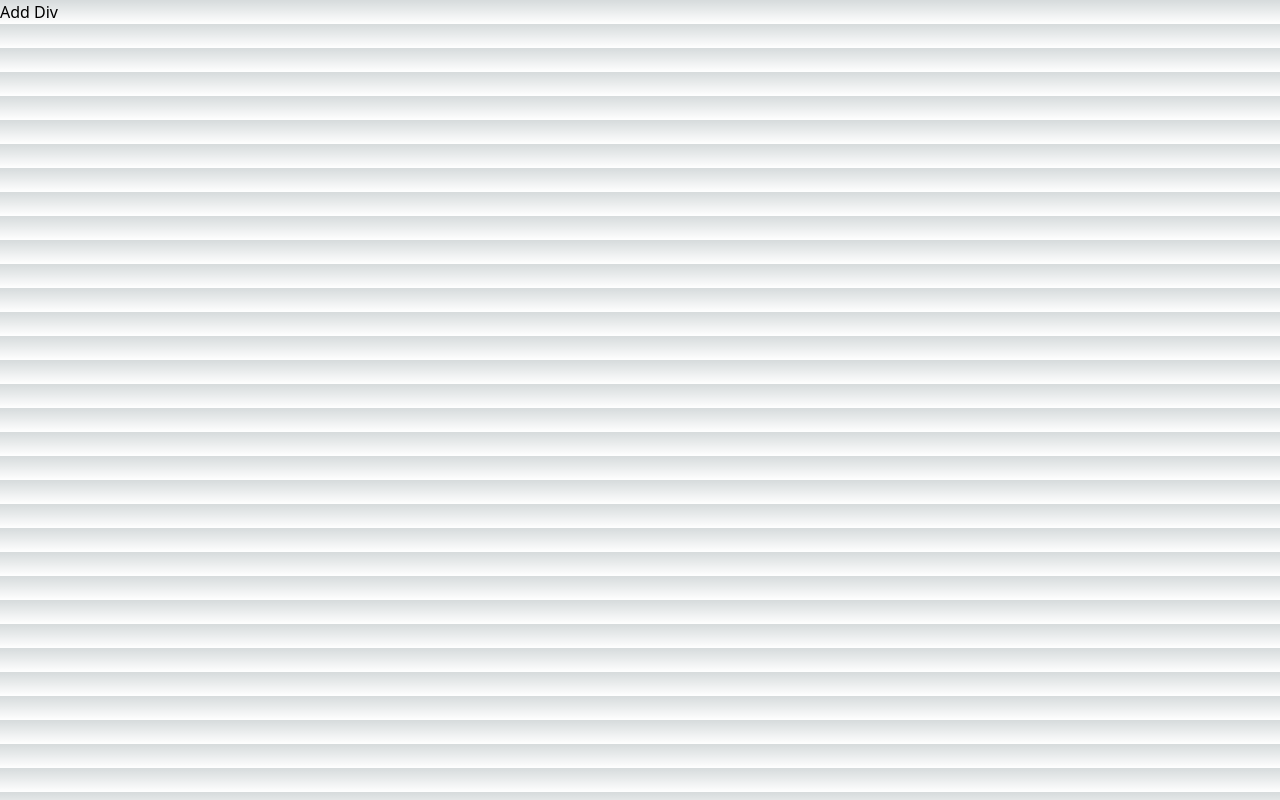
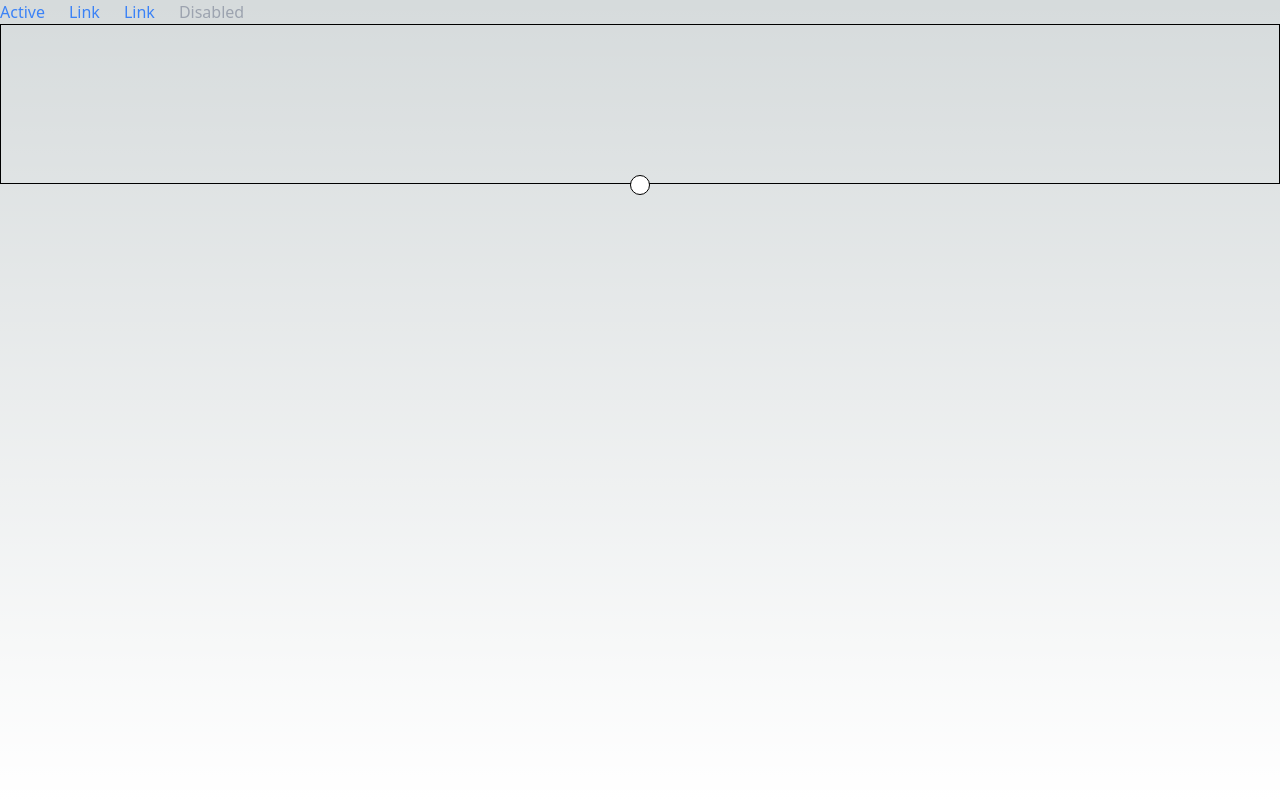
Before and after one commit to luc-ky-khuu/TermPush, a Next.js app: page /makeDivs in a window 1280 px wide. Built offline with nearby package versions, Linux system fonts and the light colour scheme.

Commit message:
issue-2: Created component to render div with button. Created button that inserts div at index

```diff
--- a/src/app/globals.css
+++ b/src/app/globals.css
@@ -96,6 +96,15 @@ body {
             rgb(var(--background-end-rgb))
         )
         rgb(var(--background-start-rgb));
+    height: 100vh;
+}
+
+.insert-icon {
+    border: solid 1px black;
+    position: absolute;
+    height: 20px;
+    width: 20px;
+    margin: -12px;
 }
 
 a {
--- a/src/app/layout.tsx
+++ b/src/app/layout.tsx
@@ -12,7 +12,7 @@ export default function RootLayout({
         head.tsx. Find out more at https://beta.nextjs.org/docs/api-reference/file-conventions/head
       */}
       <head />
-      <body>{children}</body>
+      <body className='container'>{children}</body>
     </html>
   )
 }
--- a/src/components/makeDivs.tsx
+++ b/src/components/makeDivs.tsx
@@ -2,13 +2,14 @@ import styles from '../app/page.module.css'
 import React, { useState } from 'react'
 
 export default function createDiv({ ...props }): JSX.Element {
-	const [classNames, addClass] = useState<Array<String>>([styles['container-div']])
+	const [classNames, addClass] = useState<Array<String>>([styles['container-div'], 'flex', 'section-insert', 'justify-center'])
 	const addColor = () => {
 		addClass([...classNames, styles['test-class']])
 	};
+
 	return (
 		<div id={props.props.id} className={classNames.join(' ')}>
-			<button onClick={addColor}>Add Color</button>
+			<button className='self-end flex rounded-full insert-icon bg-white' onClick={event => props.props.functions.insertDiv(event)}><i className="fa-solid fa-plus w-full"></i></button>
 		</div>
 	)
 }
--- a/src/interface/index.interface.ts
+++ b/src/interface/index.interface.ts
@@ -1,7 +1,6 @@
 export interface IDivProps {
     id: Number
-    functions: Object,
-    len: Number
+    functions: Object
 }
 
 interface functionsObject {
--- a/src/pages/_app.tsx
+++ b/src/pages/_app.tsx
@@ -1,9 +1,35 @@
-import React, { useState } from 'react'
+import React from 'react'
 import type { AppProps } from 'next/app'
+import Head from 'next/head';
+
 
 export default function App({ Component, pageProps }: AppProps) {
 
 	return (
-		<Component {...pageProps } />
+	<>
+		<Head>
+			<title>Home Page</title>
+			<script src="https://cdn.tailwindcss.com"></script>
+			<script src="https://kit.fontawesome.com/ad32dad39c.js" crossorigin="anonymous"></script>
+		</Head>
+		<main className='container mx-auto'>
+			<ul className="flex">
+				<li className="mr-6">
+					<a className="text-blue-500 hover:text-blue-800" href="#">Active</a>
+				</li>
+				<li className="mr-6">
+					<a className="text-blue-500 hover:text-blue-800" href="#">Link</a>
+				</li>
+				<li className="mr-6">
+					<a className="text-blue-500 hover:text-blue-800" href="#">Link</a>
+				</li>
+				<li className="mr-6">
+					<a className="text-gray-400 cursor-not-allowed" href="#">Disabled</a>
+				</li>
+			</ul>
+			<Component {...pageProps } />
+		</main>
+	</>
+
 	);
 }
--- a/src/pages/index.tsx
+++ b/src/pages/index.tsx
@@ -1,8 +1,7 @@
 import { NextPage } from 'next';
 import Head from 'next/head';
 import React from 'react';
-import ReactDom from 'react-dom';
-import './app/globals.css'
+import '../app/globals.css';
 
 const Home: NextPage = () => {
 	return (
@@ -10,6 +9,7 @@ const Home: NextPage = () => {
 			<Head>
 				<title>Home Page</title>
 				<script src="https://cdn.tailwindcss.com"></script>
+				<script src="https://kit.fontawesome.com/ad32dad39c.js" crossorigin="anonymous"></script>
 			</Head>
 			<h1>Test</h1>
 		</div>
--- a/src/pages/makeDivs/index.tsx
+++ b/src/pages/makeDivs/index.tsx
@@ -7,33 +7,36 @@ export default function addDiv(): JSX.Element {
 	let [divs, addDiv] = useState<Array<Object>>([]);
 	let [num, incNum] = useState<number>(0);
 	let [clickedEvent, setClickedEvent] = useState<React.MouseEvent<HTMLButtonElement>>(null)
-	useEffect(() => {
-		if (clickedEvent === null) return;
-		const childNodes: Array<HTMLElement> = clickedEvent.target.parentNode.childNodes;
-		const idx: number = Array.prototype.indexOf.call(childNodes, clickedEvent.target);
-		appendDivToIdx(idx)
-		incNum(num += 2);
-	}, [clickedEvent])
 	const props: IDivProps = {
 		id: num,
-		functions: {},
-		len: divs.length
+		functions: {}
 	}
 
-	const appendDivToBottom = () => {
+	useEffect(() => {
+		//Mount, render initial section
 		addDiv([
-			...divs,
 			{ idx: num, jsx: <CreateDiv key={num} props={ props } />},
-			{ idx: num + 1, jsx: <button className='' key={`${num}but`} onClick={(event) => insertDiv(event)}>Insert</button>}
-		])
-		incNum(num += 2);
-	}
+		]);
+		incNum(num += 1);
+		props.functions = {insertDiv}
+	}, [])
+
+	useEffect(() => {
+		//When insert button is clicked, insert div into position
+		if (clickedEvent === null) return;
+		const selectedItem: EventTarget = clickedEvent.nativeEvent.target!;
+		const closestSection: HTMLElement = (selectedItem as HTMLElement).closest('.section-insert')!;
+		const childNodes: NodeList = closestSection.parentNode!.childNodes;
+		const idx: number = Array.prototype.indexOf.call(childNodes, closestSection);
+		props.functions = {insertDiv}
+		appendDivToIdx(idx)
+		incNum(num += 1);
+	}, [clickedEvent])
 
 	const appendDivToIdx = (idx: number) => {
 		addDiv([
 			...divs.slice(0, idx + 1),
 			{ idx: num + 1, jsx: <CreateDiv key={num + 1} props={ props } />},
-			{ idx: num + 2, jsx: <button className='' key={`${num + 2}but`} onClick={(event) => insertDiv(event)}>Insert</button>},
 			...divs.slice(idx + 1)
 		])
 	}
@@ -43,7 +46,6 @@ export default function addDiv(): JSX.Element {
 	}
 	return (
 		<>
-			<button onClick={appendDivToBottom}>Add Div</button>
 			<div>
 				{divs.map((item: any) => { return item.jsx })}
 			</div>
--- a/tailwind.config.js
+++ b/tailwind.config.js
@@ -3,6 +3,7 @@ module.exports = {
         "./src/pages/_app.tsx",
         "./src/pages/index.tsx",
         "./src/pages/makeDivs/index.tsx",
+        "./src/components/makeDivs.tsx"
     ],
     theme: {
         extend: {},
```
Also changed, not shown: 1 other file (tests, documents, lock files or other folders).
